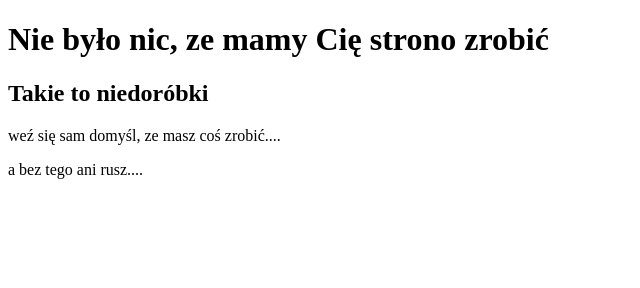
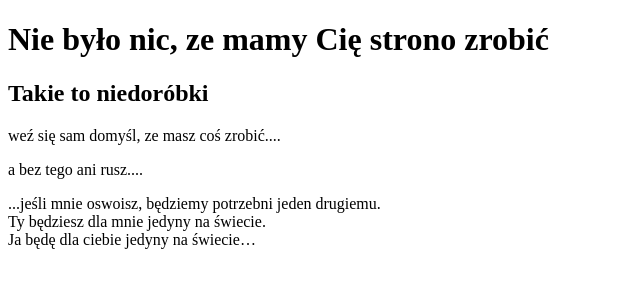
Before and after one commit to Rolcia1/nauka-gita-2, a plain HTML site: page index.html in a window 1280 px wide. Shown: the whole page, without its empty margins (0-640 px from the left). Drawn offline with Linux system fonts and the light colour scheme.

Commit message:
Update section intro

```diff
--- a/index.html
+++ b/index.html
@@ -12,7 +12,12 @@
         <p>weź się sam domyśl, ze masz coś zrobić....</p>
         <p>a bez tego ani rusz....</p>
     </header>
-    <section>
+    <section class="intro">
+                <div class="container">
+                <p>...jeśli mnie oswoisz, będziemy potrzebni jeden drugiemu. <br>
+                Ty będziesz dla mnie jedyny na świecie. <br>
+                Ja będę dla ciebie jedyny na świecie…</p>
+            </div>
     </section>
     <footer>
     </footer>
```
